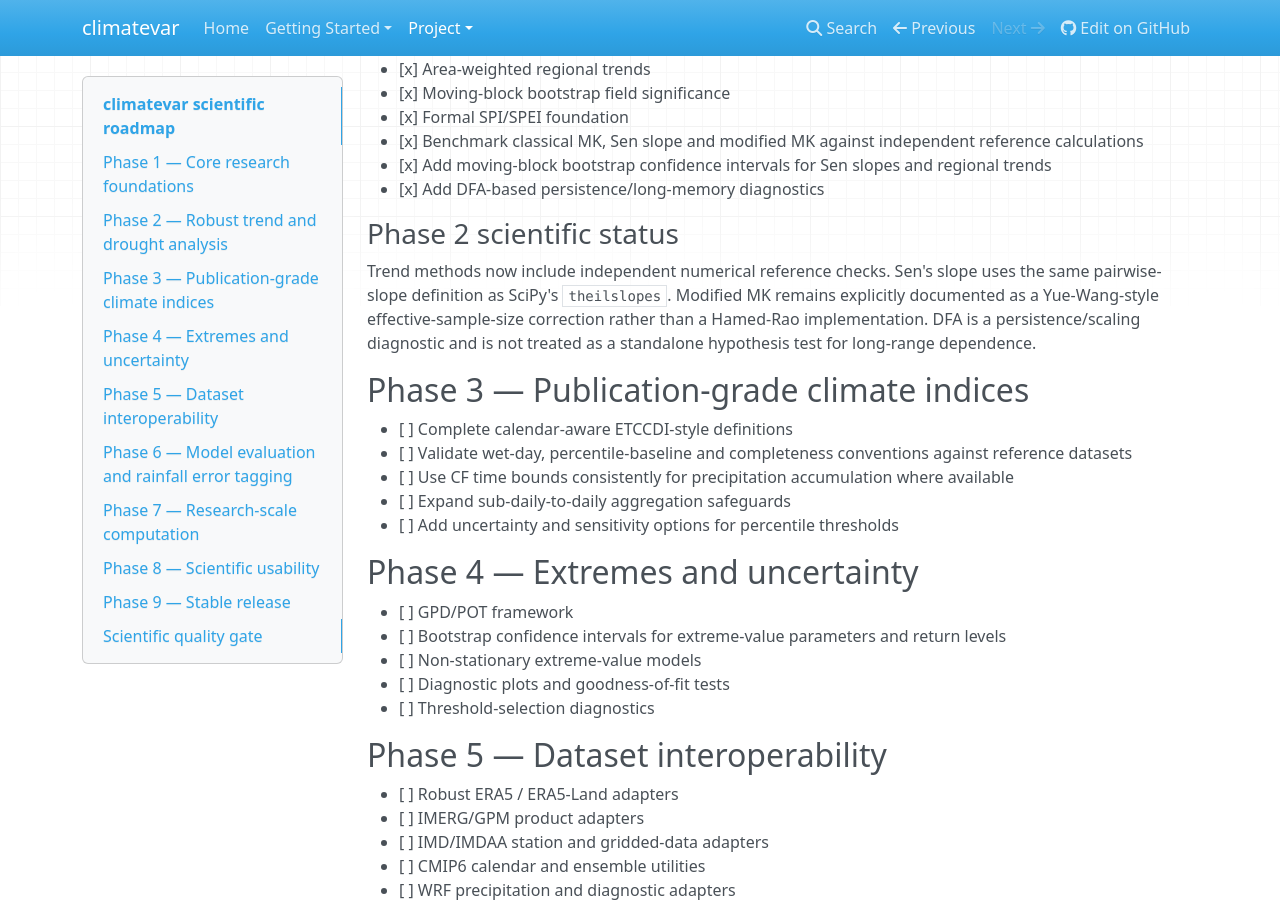
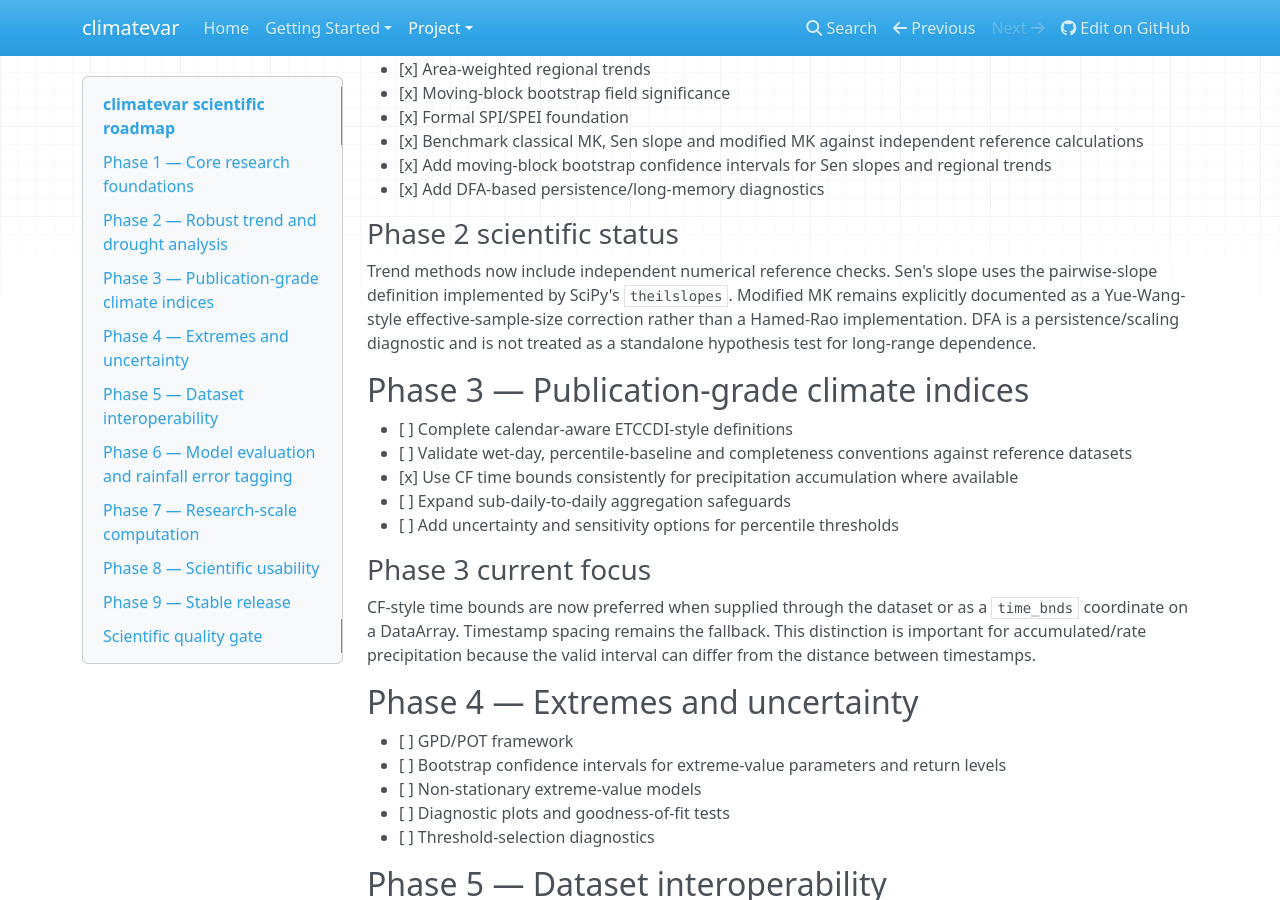
Before and after one commit to sanjeevsingh-original/climatevar, an MkDocs documentation site: the page built from docs/roadmap.md, in a window 1280 px wide and 900 px high, scrolled down 562 px. Built offline with MkDocs 1.6.1, drawn with Linux system fonts in a browser that asks for light colours; nearby versions of some CDN libraries.

Commit message:
Start Phase 3 CF time semantics

```diff
--- a/docs/roadmap.md
+++ b/docs/roadmap.md
@@ -29,15 +29,18 @@ This roadmap prioritizes scientific correctness, reproducibility and research us
 - [x] Add DFA-based persistence/long-memory diagnostics
 
 ### Phase 2 scientific status
-Trend methods now include independent numerical reference checks. Sen's slope uses the same pairwise-slope definition as SciPy's `theilslopes`. Modified MK remains explicitly documented as a Yue-Wang-style effective-sample-size correction rather than a Hamed-Rao implementation. DFA is a persistence/scaling diagnostic and is not treated as a standalone hypothesis test for long-range dependence.
+Trend methods now include independent numerical reference checks. Sen's slope uses the pairwise-slope definition implemented by SciPy's `theilslopes`. Modified MK remains explicitly documented as a Yue-Wang-style effective-sample-size correction rather than a Hamed-Rao implementation. DFA is a persistence/scaling diagnostic and is not treated as a standalone hypothesis test for long-range dependence.
 
 ## Phase 3 — Publication-grade climate indices
 
 - [ ] Complete calendar-aware ETCCDI-style definitions
 - [ ] Validate wet-day, percentile-baseline and completeness conventions against reference datasets
-- [ ] Use CF time bounds consistently for precipitation accumulation where available
+- [x] Use CF time bounds consistently for precipitation accumulation where available
 - [ ] Expand sub-daily-to-daily aggregation safeguards
 - [ ] Add uncertainty and sensitivity options for percentile thresholds
+
+### Phase 3 current focus
+CF-style time bounds are now preferred when supplied through the dataset or as a `time_bnds` coordinate on a DataArray. Timestamp spacing remains the fallback. This distinction is important for accumulated/rate precipitation because the valid interval can differ from the distance between timestamps.
 
 ## Phase 4 — Extremes and uncertainty
 
```
